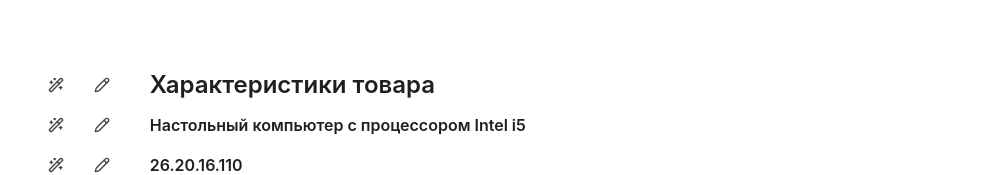
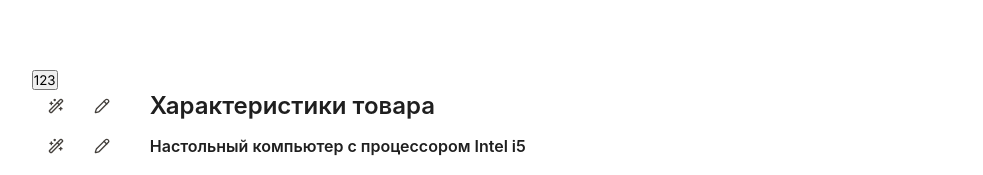
Before and after one commit to SuroZaqaryan/react-notion-table, a React app: page / in a window 1280 px wide. Shown: the part 131-306 px from the top of the page, without its empty margins (89-1072 px from the left). Built offline with nearby package versions, Linux system fonts and the light colour scheme; the HTML template or start-up script is replaced by a standard one.

Commit message:
Change components logic

```diff
--- a/src/Table/MainTableView.jsx
+++ b/src/Table/MainTableView.jsx
@@ -4,6 +4,8 @@
 import TopInfoEditor from "./ui/TopInfoEditor";
 import BottomInfoEditor from "./ui/BottomInfoEditor";
 import { useState } from "react";
+import { reducer } from "./lib/reducer";
+import columns from "./columns/columns";
 
 function transformSpecToTables(spec) {
   const tables = [];
@@ -42,6 +44,24 @@
 
 function MainTableView() {
   const [specState, setSpecState] = useState(exampleSpec);
+  const [tablesState, setTablesState] = useState(() => {
+    const tables = transformSpecToTables(exampleSpec);
+    return tables.map(table => ({
+      id: table.id,
+      state: {
+        columns,
+        data: table.data,
+        skipReset: false,
+        metadata: {
+          chapterName: table.chapterName,
+          itemName: table.itemName,
+          okpd2: table.okpd2,
+        },
+        dopChars: table.dopChars,
+        selectedRowIndices: [],
+      }
+    }));
+  });
 
   const handleTopChange = (key, value) => {
     setSpecState((prev) => ({ ...prev, [key]: value }));
@@ -58,6 +78,16 @@
     }));
   };
 
+  const handleTableDispatch = (tableId, action) => {
+    setTablesState(prev => prev.map(table => {
+      if (table.id === tableId) {
+        const newState = reducer(table.state, action);
+        return { ...table, state: newState };
+      }
+      return table;
+    }));
+  };
+
   const tables = transformSpecToTables(specState);
 
   return (
@@ -70,27 +100,28 @@
       />
 
       {/* Таблицы */}
-      {tables.map(({ id, chapterName, itemName, okpd2, data, dopChars }) => (
+      {tablesState.map(({ id, state }) => {
+        const tableData = tables.find(t => t.id === id);
+        return (
           <TableWrapper
             key={id}
-          chapterName={chapterName}
-          itemName={itemName}
-          okpd2={okpd2}
-          data={data}
-          dopChars={dopChars}
+            id={id}
+            chapterName={state.metadata.chapterName}
+            itemName={state.metadata.itemName}
+            okpd2={state.metadata.okpd2}
+            data={state.data}
+            dopChars={state.dopChars}
+            state={state}
+            dispatch={(action) => handleTableDispatch(id, action)}
           />
-      ))}
+        );
+      })}
 
-      {
-        <>
       {/* Оплата и Гарантия */}
       <BottomInfoEditor
         sections={[specState.warranty, specState.payment]}
         onChange={handleBottomChange}
       />
-        </>
-      }
-
     </div>
   );
 }
--- a/src/Table/cells/SelectCell.jsx
+++ b/src/Table/cells/SelectCell.jsx
@@ -79,6 +79,7 @@
         setValue({ value: newLabel, update: true });
       }
       setShowAdd(false);
+      setShowSelect(false);
     }
   }
 
@@ -171,8 +172,8 @@
               >
                 <Badge
                   value={
-                    <span className="svg-icon-sm svg-text" style={{padding: 3, color: '#fff', fontSize: 14}}>
-                     Добавить <Plus style={{stroke: '#fff'}}/>
+                    <span className="svg-icon-sm svg-text" style={{ padding: 3, color: '#fff', fontSize: 14 }}>
+                      Добавить <Plus style={{ stroke: '#fff' }} />
                     </span>
                   }
                   backgroundColor={'#44403C'}
--- a/src/Table/ui/TableWrapper.jsx
+++ b/src/Table/ui/TableWrapper.jsx
@@ -1,25 +1,13 @@
-import { useReducer, useEffect } from "react";
+import { useEffect } from "react";
 import Table from "./Table";
-import { reducer } from "../lib/reducer";
-import columns from "../columns/columns";
 import { Trash2 } from 'lucide-react';
 import { Button, Tooltip, Typography } from 'antd';
 import EditableParagraph from "./EditableParagraph";
 
-function TableWrapper({ chapterName, itemName, okpd2, data, dopChars }) {
-  const [state, dispatch] = useReducer(reducer, {
-    columns,
-    data,
-    skipReset: false,
-    metadata: {
-      chapterName,
-      itemName,
-      okpd2,
-    },
-    dopChars,
-    selectedRowIndices: [],
-  });
-
+function TableWrapper({
+  state,
+  dispatch
+}) {
   useEffect(() => {
     dispatch({ type: "enable_reset" });
   }, [state.data, state.columns]);
@@ -36,8 +24,52 @@
     dispatch({ type: 'delete_selected_rows' });
   };
 
+  const transform = () => {
+    function transformStateToSpec(state) {
+      const { metadata, data } = state;
+
+      const mainCharMap = new Map();
+      const dopCharMap = new Map();
+
+      for (const row of data) {
+        const key = row.name || '';
+
+        const targetMap = row.isNewRow ? dopCharMap : mainCharMap;
+
+        if (!targetMap.has(key)) {
+          targetMap.set(key, {
+            name: key,
+            unit: row.unit || '',
+            values: [],
+          });
+        }
+
+        targetMap.get(key).values.push({
+          value: row.value || '',
+          is_popular: !row.isNewRow,
+        });
+      }
+
+      return {
+        characteristics: [
+          {
+            chapter_name: metadata.chapterName,
+            item_name: metadata.itemName,
+            OKPD2: metadata.okpd2,
+            main_chars: Array.from(mainCharMap.values()),
+            dop_chars: Array.from(dopCharMap.values()),
+          },
+        ],
+      };
+    }
+
+    const payload = transformStateToSpec(state);
+    console.log('payload', payload);
+  }
+
   return (
     <div className="table-wrapper">
+      <button onClick={transform}>123</button>
       <div className="editable-wrapper">
         <div className="editable-fields">
           <EditableParagraph
```
Lines whose indentation alone changed are shown as unchanged.
